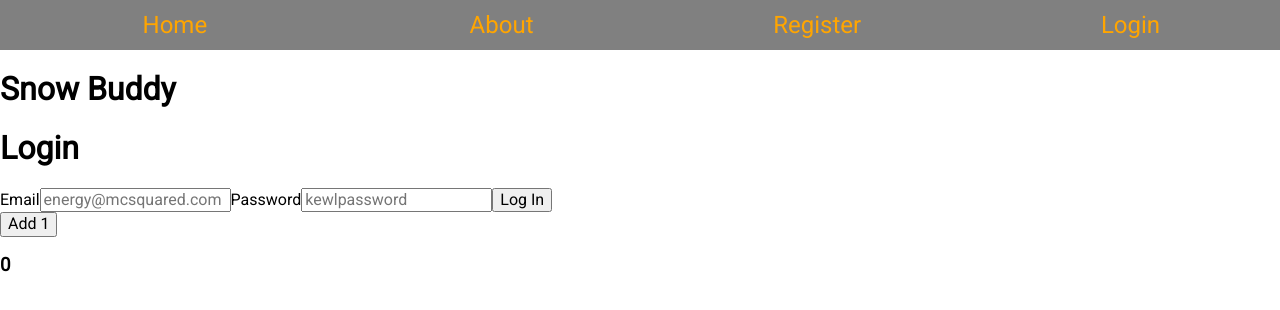
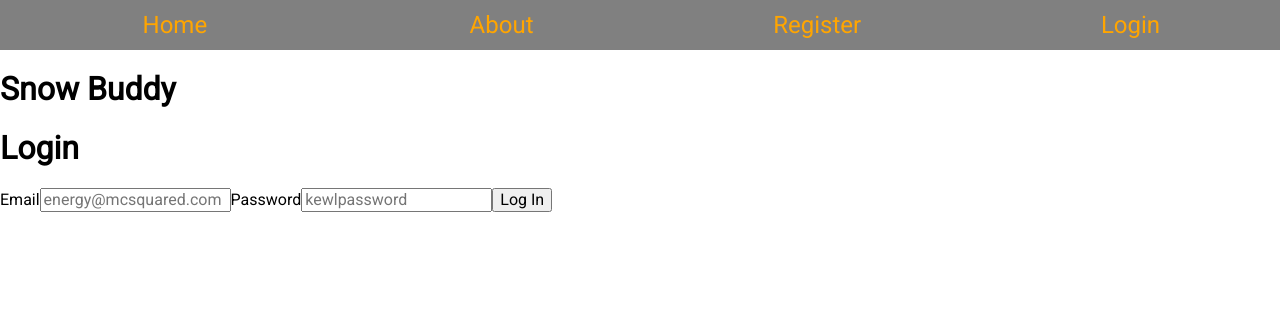
Before and after one commit to lwood54/snow-buddy, a React (Create React App) app in the folder client/: page /userProfile in a window 1280 px wide. Shown: the top 310 px of the page. Built offline with nearby package versions, Linux system fonts and the light colour scheme.

Commit message:
adjusted mounting on login

```diff
--- a/client/src/components/UserInfo.js
+++ b/client/src/components/UserInfo.js
@@ -19,7 +19,6 @@ const UserInfo = () => {
 	}, [userIsUpdated]);
 
 	useEffect(() => {
-		console.log("running when isLoggedIn clears...");
 		if (!isLoggedIn) {
 			setCurrentUser("");
 		}
@@ -71,6 +70,8 @@ const UserInfo = () => {
 	};
 	return (
 		<div>
+			{isLoggedIn ? (
+				<div>
 					<h1>name: {currentUser.name}</h1>
 					<h1>email: {currentUser.email}</h1>
 					<h1>skill: {currentUser.skill}</h1>
@@ -84,6 +85,8 @@ const UserInfo = () => {
 						</li>
 					</ul>
 				</div>
+			) : null}
+		</div>
 	);
 };
 
--- a/client/src/components/UserLogin.js
+++ b/client/src/components/UserLogin.js
@@ -55,7 +55,6 @@ const UserLogin = () => {
 			body: JSON.stringify(userData)
 		})
 			.then(response => {
-				console.log(isMounted.current);
 				if (isMounted.current) {
 					return response.json();
 				} else {
@@ -63,7 +62,6 @@ const UserLogin = () => {
 				}
 			})
 			.then(res => {
-				console.log(isMounted.current);
 				setIsLoggedIn(res.token ? true : false);
 				if (res.token) {
 					setCurrentUser({
@@ -77,7 +75,6 @@ const UserLogin = () => {
 				setLoginMessage("Issue: ", error);
 				setShowLoginMessage(true);
 			});
-		console.log(isMounted.current);
 		setUserEmail("");
 		setUserPassword("");
 	};
@@ -89,13 +86,9 @@ const UserLogin = () => {
 		setShowLoginMessage(true);
 	};
 
-	const [counter, setCounter] = useState(0);
-	const handleAdd = () => {
-		if (isLoggedIn) {
-			setCounter(counter + 1);
-		}
-	};
 	return (
+		<div>
+			{!isLoggedIn ? (
 				<div>
 					<h1>Login</h1>
 					<form ref={isMounted}>
@@ -103,11 +96,13 @@ const UserLogin = () => {
 						<input type="email" onChange={handleChange} name="email" placeholder="energy@mcsquared.com" value={userEmail} />
 						<label>Password</label>
 						<input type="password" onChange={handleChange} name="password" placeholder="kewlpassword" value={userPassword} />
-				{!isLoggedIn ? <button onClick={handleLogin}>Log In</button> : <button onClick={handleLogout}>Log Out</button>}
+						<button onClick={handleLogin}>Log In</button>
 						{showLoginMessage ? <h3>{loginMessage}</h3> : null}
 					</form>
-			<button onClick={handleAdd}>Add 1</button>
-			<h3>{counter}</h3>
+				</div>
+			) : (
+				<button onClick={handleLogout}>Log Out</button>
+			)}
 		</div>
 	);
 };
--- a/client/src/pages/userProfile.js
+++ b/client/src/pages/userProfile.js
@@ -5,7 +5,13 @@ import UserLogin from "../components/UserLogin";
 
 const UserProfile = () => {
 	const [isLoggedin] = useContext(LoggedInStatus);
-	return <div>{!isLoggedin ? <UserLogin /> : <UserInfo />}</div>;
+	// return <div>{!isLoggedin ? <UserLogin /> : <UserInfo />}</div>;
+	return (
+		<div>
+			<UserLogin />
+			<UserInfo />
+		</div>
+	);
 };
 
 export default UserProfile;
```
Lines whose indentation alone changed are shown as unchanged.
